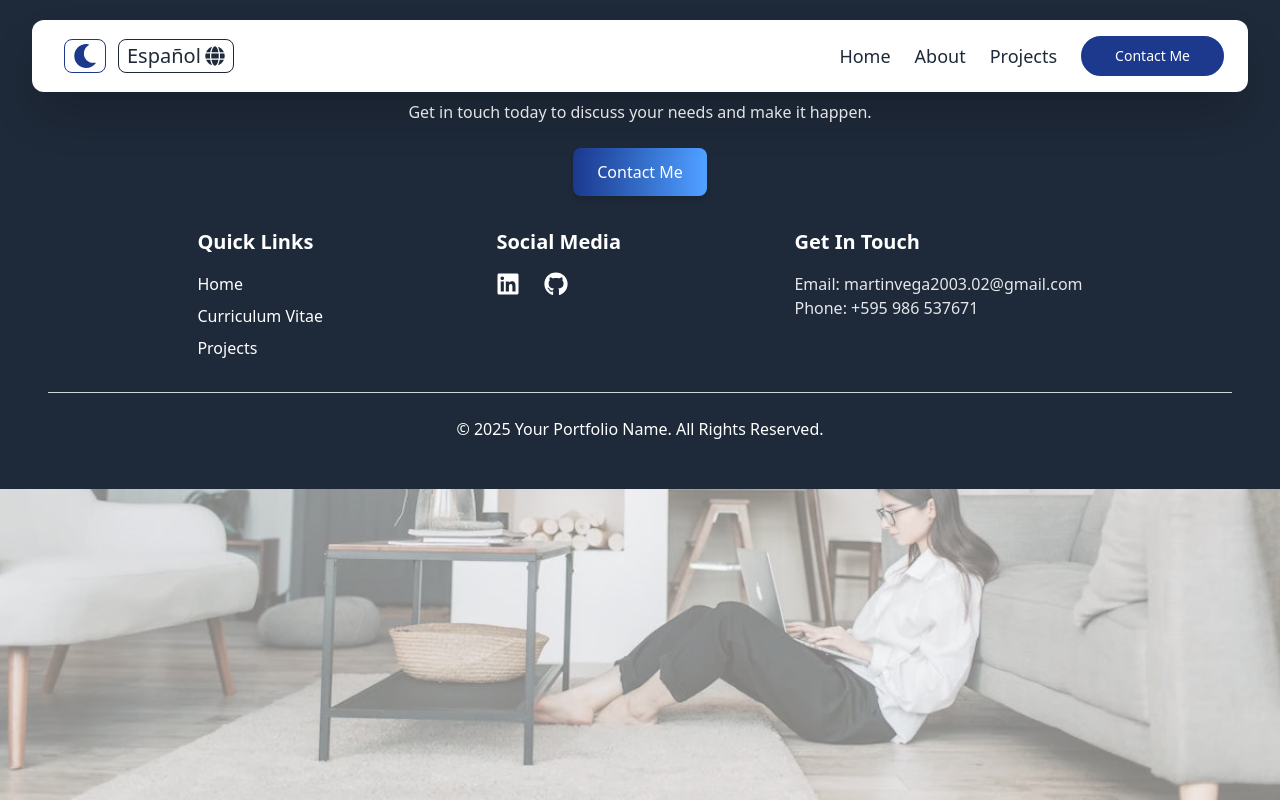
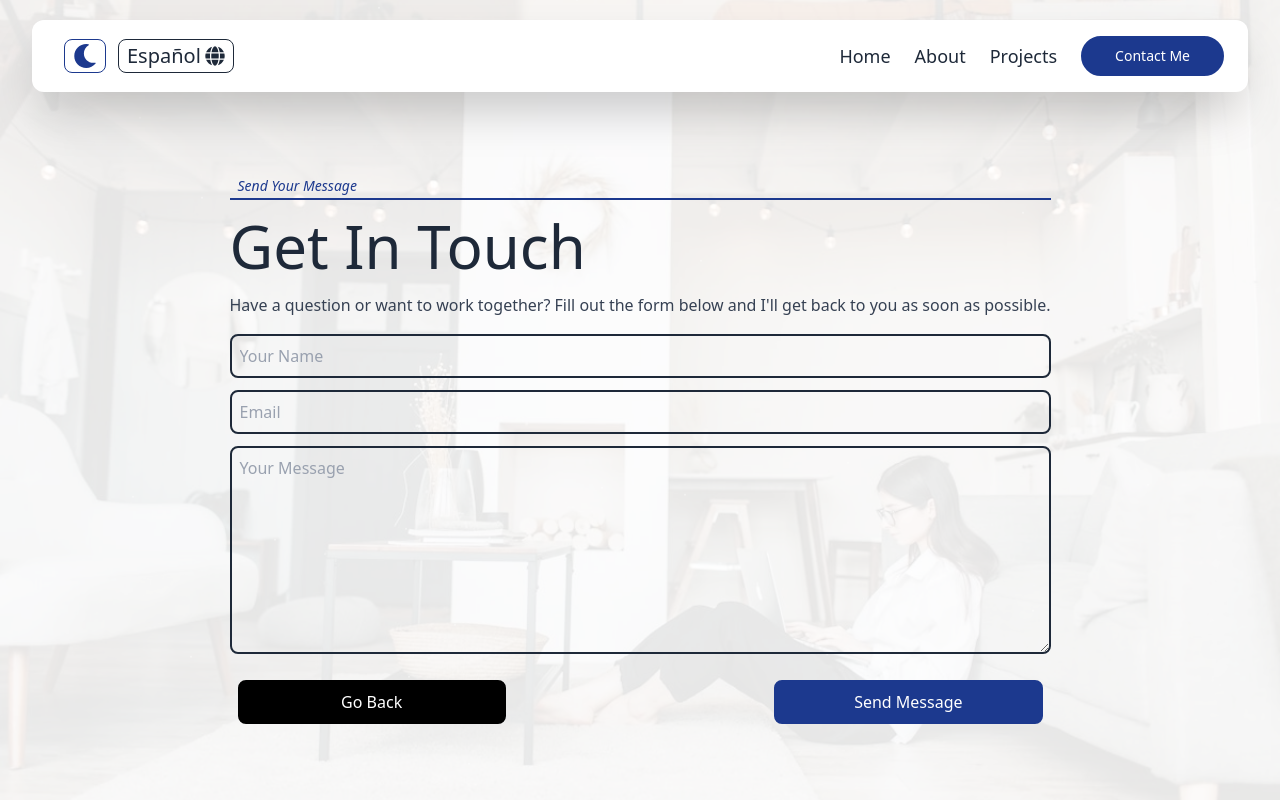
Before and after one commit to martinvega2003/portfolio-web, a React (Vite) app in the folder client/: page /form in a window 1280 px wide. Shown: the top 802 px of the page. Built offline with nearby package versions, Linux system fonts and the light colour scheme.

Commit message:
Create Form component and add a Route to it in App.jsx file

```diff
--- a/client/src/App.jsx
+++ b/client/src/App.jsx
@@ -3,6 +3,7 @@ import { BrowserRouter, Routes, Route } from "react-router-dom"
 import { ThemeModeProvider } from "./context/ThemeModeContext"
 import { LanguageProvider } from "./context/LanguageContext"
 import Mainpage from "./pages/Mainpage"
+import Form from "./pages/Form"
 import Navbar from "./components/Navbar"
 import Footer from "./components/Footer"
 import bgImageUrl from './images/working-bg.webp'
@@ -25,6 +26,7 @@ function App() {
             <Navbar />
             <Routes>
               <Route path="/" element={<Mainpage />} />
+              <Route path="/form" element={<Form />} />
             </Routes>
             <Footer />
           </BrowserRouter>
--- /dev/null
+++ b/client/src/pages/Form.jsx
@@ -0,0 +1,120 @@
+import React, { useState } from "react";
+import { motion } from "framer-motion";
+import { useLanguage } from "../context/LanguageContext";
+import { useTheme } from "../context/ThemeModeContext";
+import { Link } from "react-router-dom";
+import axios from "axios"
+
+const Form = () => {
+  const endpoint = ""
+
+  const { language } = useLanguage();
+  const { darkMode } = useTheme();
+
+  const [formData, setFormData] = useState({ name: "", email: "", message: "" });
+
+  const handleChange = (e) => {
+    const { name, value } = e.target;
+    setFormData({ ...formData, [name]: value });
+  };
+
+  const handleSubmit = async (e) => {
+    e.preventDefault();
+    if (formData.name && formData.email && formData.message) {
+      await axios.post(endpoint, formData)
+      alert(language === "en" ? "Message sent!" : "¡Mensaje enviado!");
+      setFormData({ name: "", email: "", message: "" });
+    } else {
+      alert(language === "en" ? "Please fill all fields." : "Por favor, completa todos los campos.");
+    }
+  };
+
+  const content = {
+    en: {
+      title: "Get In Touch",
+      description: "Have a question or want to work together? Fill out the form below and I'll get back to you as soon as possible.",
+    },
+    es: {
+      title: "Ponte en contacto",
+      description: "¿Tienes una pregunta o quieres trabajar juntos? Completa el formulario a continuación y te responderé lo antes posible.",
+    }
+  };
+
+  const { title, description } = content[language];
+
+  return (
+    <div className='bg-white/80 dark:bg-gray-800/90 relative py-36 md:py-44 px-3 sm:px-12 md:px-20 w-full h-full flex flex-col items-center justify-center'>
+      <div className="absolute z-10 inset-0 opacity-40">
+        {Array.from({ length: 25 }).map((_, index) => (
+          <motion.div
+            key={index}
+            className="absolute w-[2px] h-[2px] rounded-full bg-white"
+            style={{ top: `${Math.random() * 100}vh`, left: `${Math.random() * 100}vw` }}
+            animate={{ y: [0, -10, 0], transition: { duration: 4, repeat: Infinity, ease: "easeInOut" } }}
+          />
+        ))}
+      </div>
+      <motion.div
+        className="mb-4"
+        initial={{ opacity: 0, y: 50 }}
+        animate={{ opacity: 1, y: 0 }}
+        transition={{ duration: 0.8, ease: "easeOut" }}
+      >
+        <p className='w-full text-sm italic font-extralight pb-[2px] pl-2 mb-4 text-blue-900 dark:text-gray-200 border-b-2 border-blue-900'>
+          {language === 'en' ? "Send Your Message" : "Envia Tu Mensaje"}
+        </p>
+        <h1 className='text-3xl sm:text-4xl md:text-5xl lg:text-6xl text-gray-800 dark:text-white mb-4'>
+          {title}
+        </h1>
+        <p className='text-md leading-relaxed text-gray-700 dark:text-gray-200'>{description}</p>
+        <motion.form
+          onSubmit={handleSubmit}
+          className="relative z-10 w-full mt-4"
+          initial={{ opacity: 0, y: 30 }}
+          animate={{ opacity: 1, y: 0 }}
+          transition={{ delay: 0.2, duration: 0.8, ease: "easeOut" }}
+        >
+          <input
+            type="text"
+            name="name"
+            value={formData.name}
+            onChange={handleChange}
+            placeholder={language === "en" ? "Your Name" : "Tu Nombre"}
+            className='w-full bg-transparent p-2 mb-3 rounded-lg dark:text-white border-gray-800 dark:border-gray-300 focus:border-blue-900 dark:focus:border-purple-500 focus:shadow-[0_0_8px_2px] dark:focus:shadow-[0_0_8px_2px] focus:shadow-blue-900 dark:focus:shadow-blue-600 border-2 transition-all duration-300 placeholder:text-gray-400 outline-none'
+          />
+          <input
+            type="email"
+            name="email"
+            value={formData.email}
+            onChange={handleChange}
+            placeholder="Email"
+            className='w-full bg-transparent p-2 mb-3 rounded-lg dark:text-white border-gray-800 dark:border-gray-300 focus:border-blue-900 dark:focus:border-purple-500 focus:shadow-[0_0_8px_2px] dark:focus:shadow-[0_0_8px_2px] focus:shadow-blue-900 dark:focus:shadow-blue-600 border-2 transition-all duration-300 placeholder:text-gray-400 outline-none'
+          />
+          <textarea
+            name="message"
+            value={formData.message}
+            onChange={handleChange}
+            placeholder={language === "en" ? "Your Message" : "Tu Mensaje"}
+            className='w-full h-28 sm:h-36 md:h-52 bg-transparent p-2 mb-3 rounded-lg dark:text-white border-gray-800 dark:border-gray-300 focus:border-blue-900 dark:focus:border-purple-500 focus:shadow-[0_0_8px_2px] dark:focus:shadow-[0_0_8px_2px] focus:shadow-blue-900 dark:focus:shadow-blue-600 border-2 transition-all duration-300 placeholder:text-gray-400 outline-none'
+          ></textarea>
+        </motion.form>
+        <div className="relative z-20 w-full p-2 flex items-center justify-between gap-3">
+          <Link
+            to="/"
+            className='w-fit sm:w-1/3 bg-black dark:bg-white text-white dark:text-black hover:text-black dark:hover:text-white border-2 border-black dark:border-white text-center hover:bg-transparent p-2 rounded-lg transition duration-300'
+          >
+            {language === "en" ? "Go Back" : "Volver Atras"}
+          </Link>
+          <button
+            className="w-fit sm:w-1/3 bg-blue-900 dark:bg-cyan-300 hover:bg-transparent text-white dark:text-gray-800 hover:text-blue-900 dark:hover:text-cyan-300 p-2 border-2 border-blue-900 dark:border-cyan-300 rounded-lg cursor-pointer transition duration-300"
+            onClick={handleSubmit}
+          >
+            {language === "en" ? "Send Message" : "Enviar Mensaje"}
+          </button>
+        </div>
+      </motion.div>
+    </div>
+  );
+};
+
+export default Form;
```
